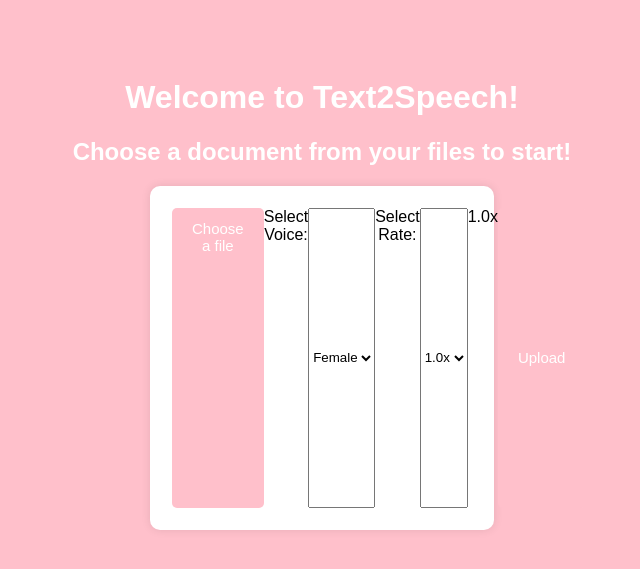
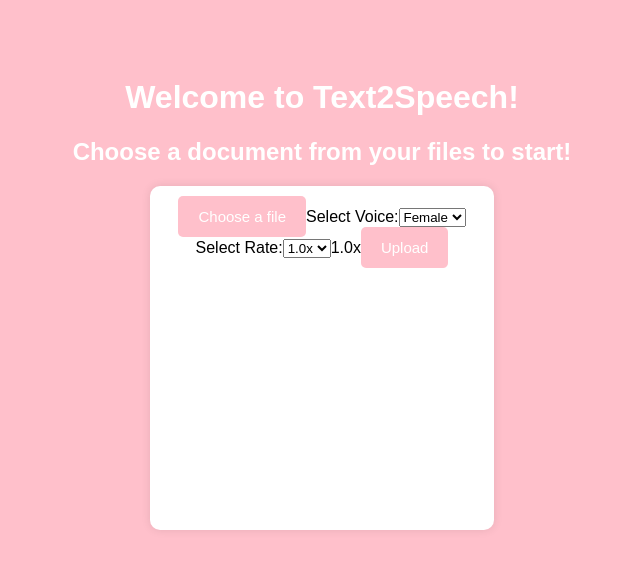
Before and after one commit to cullenowens/Text2Speech, a Flask app: page / in a window 1280 px wide. Shown: the top 569 px of the page, without its empty margins (318-958 px from the left). Run offline with Flask 3, Linux system fonts and the light colour scheme.

Commit message:
table test

```diff
--- a/src/static/styles/style.css
+++ b/src/static/styles/style.css
@@ -19,7 +19,7 @@ form {
   padding: 20px;
   border: 2px dashed #fff;
   border-radius: 10px;
-  display: inline-flex;
+  display: table;
   box-shadow: 0 0 10px rgba(0, 0, 0, 0.1);
   width: 300px;
   height: 300px;
```
